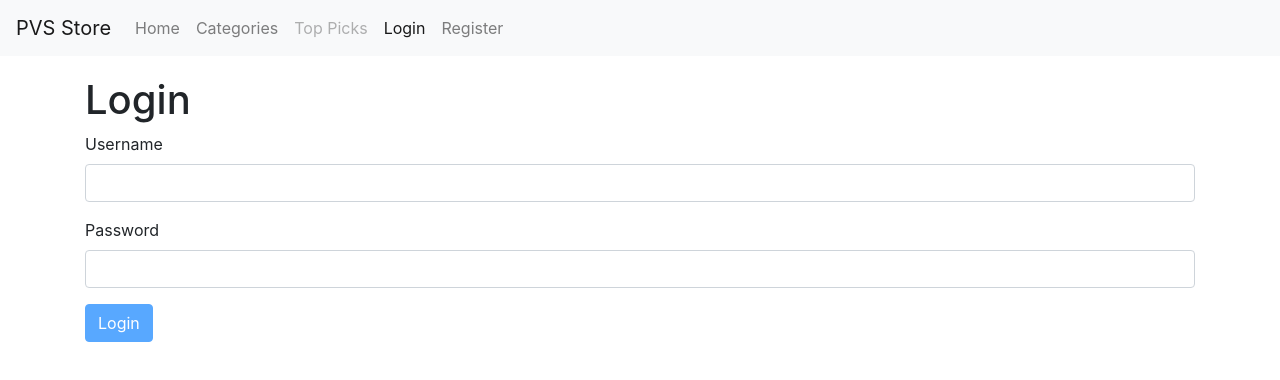
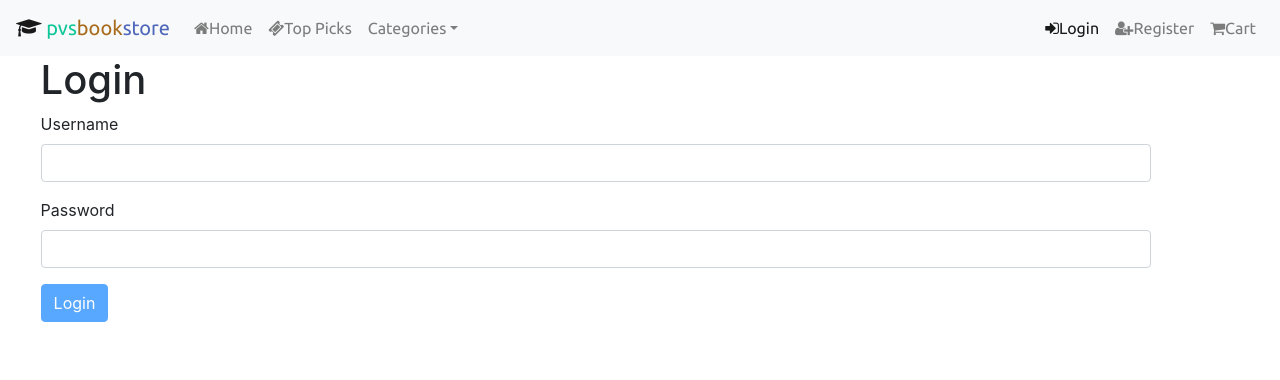
Before and after one commit to kladiskov/pvs-store-front, a React (Create React App) app: page /login in a window 1280 px wide. Shown: the top 380 px of the page. Built offline with nearby package versions, Linux system fonts and the light colour scheme.

Commit message:
Breaking changes: experimental
Using react bootstrap
Using cards to display the items
Modal for a quick view
Updated book with description, isbn, number of pages
Simple UI enhancements to add certain icons, option for checkout, like, quick view.

```diff
--- a/package.json
+++ b/package.json
@@ -11,6 +11,7 @@
     "lodash": "^4.17.11",
     "prop-types": "^15.6.2",
     "react": "^16.6.3",
+    "react-bootstrap": "^1.0.0-beta.5",
     "react-dom": "^16.6.3",
     "react-router-dom": "^4.3.1",
     "react-scripts": "^2.1.5",
--- a/src/App.js
+++ b/src/App.js
@@ -1,6 +1,6 @@
 import React, { Component } from "react";
 import BookForm from "./components/bookForm";
-import NavBar from "./components/navBar";
+import StoreNavBar from "./components/navBar";
 import { Switch, Route, Redirect } from "react-router-dom";
 import { ToastContainer } from "react-toastify";
 
@@ -27,7 +27,7 @@ class App extends Component {
     return (
       <React.Fragment>
         <ToastContainer />
-        <NavBar user={user} />
+        <StoreNavBar user={user} />
         <main className="container">
           <Switch>
             <Route path="/register" component={Registration} />
--- a/src/components/books.jsx
+++ b/src/components/books.jsx
@@ -9,13 +9,14 @@ import SearchBox from "./common/searchBox";
 import _ from "lodash";
 import { Link } from "react-router-dom";
 import { toast } from "react-toastify";
+import ItemsDisplay from "./itemsDisplay";
 
 class Books extends Component {
   state = {
     books: [],
     genres: [],
     selectedGenre: null,
-    pageSize: 3,
+    pageSize: 6,
     currentPage: 1,
     searchQuery: "",
     sortColumn: { type: "title", order: "asc" }
@@ -40,7 +41,10 @@ class Books extends Component {
         rating: book.rating,
         author: book.author,
         price: book.price,
-        publishDate: book.publishDate
+        publishDate: book.publishDate,
+        isbn: book.isbn,
+        description: book.description,
+        pages: book.pages
       };
     });
   }
@@ -148,6 +152,7 @@ class Books extends Component {
             </Link>
           )}
           <SearchBox value={searchQuery} onChange={this.handleSearch} />
+          {user && (
             <BooksTable
               books={books}
               onDelete={this.handleDelete}
@@ -155,6 +160,8 @@ class Books extends Component {
               onSort={this.handleSort}
               onLike={this.handleLike}
             />
+          )}
+          {!user && <ItemsDisplay data={books} />}
           <Pagination
             currentPage={currentPage}
             onPageChange={this.handlePageChange}
--- /dev/null
+++ b/src/components/common/storeModal.jsx
@@ -0,0 +1,37 @@
+import React, { Component } from "react";
+import Modal from "react-bootstrap/Modal";
+import Button from "react-bootstrap/Button";
+class StoreModal extends Component {
+  state = {};
+  render() {
+    const { item } = this.props;
+    return (
+      <Modal
+        {...this.props}
+        size="lg"
+        aria-labelledby="contained-modal-title-vcenter"
+        centered
+      >
+        <Modal.Header closeButton>
+          <Modal.Title id="contained-modal-title-vcenter">
+            Book Details
+          </Modal.Title>
+        </Modal.Header>
+        <Modal.Body>
+          <h4>{item.title}</h4>
+          <p>ISBN: {item.isbn}</p>
+          <p>Author: {item.author}</p>
+          <p>Published Date: {item.publishDate}</p>
+          <p>Price:{item.price}</p>
+          <p>Description:{item.description}</p>
+          <p>Pages: {item.pages}</p>
+        </Modal.Body>
+        <Modal.Footer>
+          <Button onClick={this.props.onHide}>Close</Button>
+        </Modal.Footer>
+      </Modal>
+    );
+  }
+}
+
+export default StoreModal;
--- /dev/null
+++ b/src/components/item.css
@@ -0,0 +1,30 @@
+.item {
+  border: 1px solid #ccc;
+  border-radius: 3px;
+  width: 200px;
+  height: 250px;
+  margin: 1.66%;
+  padding: 2px;
+}
+.titleImage {
+  width: 40px;
+  height: 40px;
+  float: left;
+  margin: 1.66%;
+}
+
+p {
+  text-align: left;
+  padding: 0 5px;
+}
+
+.hover {
+  position: relative;
+  box-shadow: 3px 3px 10px #999;
+  transform: translate(-2px, -2px);
+  transition: all 0.2s;
+}
+
+.hidden {
+  display: none;
+}
--- /dev/null
+++ b/src/components/item.jsx
@@ -0,0 +1,53 @@
+import React, { Component } from "react";
+import Card from "react-bootstrap/Card";
+import Button from "react-bootstrap/Button";
+import ButtonGroup from "react-bootstrap/ButtonGroup";
+import "./item.css";
+import StoreModal from "./common/storeModal";
+class Item extends Component {
+  constructor(...args) {
+    super(...args);
+
+    this.state = { modalShow: false };
+  }
+  render() {
+    let modalClose = () => this.setState({ modalShow: false });
+    const { item } = this.props;
+    return (
+      <React.Fragment>
+        <StoreModal
+          show={this.state.modalShow}
+          onHide={modalClose}
+          item={item}
+        />
+        <Card style={({ width: "16rem" }, { height: "16rem" })}>
+          <Card.Body>
+            <Card.Title>{item.title}</Card.Title>
+            <Card.Text>
+              <p>ISBN: {item.isbn}</p>
+              Author: {item.author}
+              <br />
+              Price: Rs {item.price}
+            </Card.Text>
+            <ButtonGroup aria-label="Item actions">
+              <Button variant="secondary">
+                <i className="fa fa-heart-o" aria-hidden="true" />
+              </Button>
+              <Button
+                variant="info"
+                onClick={() => this.setState({ modalShow: true })}
+              >
+                Quick View
+              </Button>
+              <Button variant="secondary">
+                <i className="fa fa-cart-plus" aria-hidden="true" />
+              </Button>
+            </ButtonGroup>
+          </Card.Body>
+        </Card>
+      </React.Fragment>
+    );
+  }
+}
+
+export default Item;
--- /dev/null
+++ b/src/components/itemsDisplay.jsx
@@ -0,0 +1,20 @@
+import React, { Component } from "react";
+import Item from "./item";
+import CardColumns from "react-bootstrap/CardColumns";
+class ItemsDisplay extends Component {
+  state = {};
+  render() {
+    const { data } = this.props;
+    return (
+      <CardColumns>
+        {data.map(item => (
+          <div key={item.id} className="col-xs-3">
+            <Item item={item} />
+          </div>
+        ))}
+      </CardColumns>
+    );
+  }
+}
+
+export default ItemsDisplay;
--- /dev/null
+++ b/src/components/navBar.css
@@ -0,0 +1,23 @@
+@import url("https://fonts.googleapis.com/css?family=Ubuntu");
+
+.navbar {
+  padding-left: 20px;
+  padding-right: 20px;
+  font-family: "Ubuntu";
+}
+
+#first {
+  color: rgb(14, 199, 153);
+}
+
+#second {
+  color: rgb(168, 107, 28);
+}
+
+#third {
+  color: rgb(78, 103, 186);
+}
+
+.user-items {
+  margin-left: 10%;
+}
--- a/src/components/navBar.jsx
+++ b/src/components/navBar.jsx
@@ -1,57 +1,74 @@
 import React from "react";
+import Navbar from "react-bootstrap/Navbar";
 import { Link, NavLink } from "react-router-dom";
-const NavBar = ({ user }) => {
+import Nav from "react-bootstrap/Nav";
+import NavDropdown from "react-bootstrap/NavDropdown";
+import "./navBar.css";
+const StoreNavBar = ({ user }) => {
   return (
-    <nav className="navbar navbar-expand-lg navbar-light bg-light">
-      <Link className="navbar-brand" to="/">
-        PVS Store
+    <Navbar bg="light" expand="lg">
+      <Link className="navbar-brand" to="/books">
+        <i className="fa fa-graduation-cap" aria-hidden="true" />
+        <span id="first"> pvs</span>
+        <span id="second">book</span>
+        <span id="third">store</span>
       </Link>
-      <button
-        className="navbar-toggler"
-        type="button"
-        data-toggle="collapse"
-        data-target="#navbarNavAltMarkup"
-        aria-controls="navbarNavAltMarkup"
-        aria-expanded="false"
-        aria-label="Toggle navigation"
-      >
-        <span className="navbar-toggler-icon" />
-      </button>
-      <div className="collapse navbar-collapse" id="navbarNavAltMarkup">
-        <div className="navbar-nav">
+      <Navbar.Toggle aria-controls="basic-navbar-nav" />
+      <Navbar.Collapse id="basic-navbar-nav">
+        <Nav className="mr-auto">
           <NavLink className="nav-item nav-link" to="/books">
+            <i className="fa fa-home" aria-hidden="true" />
             Home
           </NavLink>
-          <NavLink className="nav-item nav-link" to="/categories">
-            Categories
-          </NavLink>
-          <NavLink className="nav-item nav-link disabled" to="/books">
+          <NavLink className="nav-item nav-link" to="/books">
+            <i className="fa fa-ticket" aria-hidden="true" />
             Top Picks
           </NavLink>
+          <NavDropdown title="Categories" id="basic-nav-dropdown">
+            <NavDropdown.Item href="#action/3.1">Action</NavDropdown.Item>
+            <NavDropdown.Item href="#action/3.2">
+              Another action
+            </NavDropdown.Item>
+            <NavDropdown.Item href="#action/3.3">Something</NavDropdown.Item>
+            <NavDropdown.Divider />
+            <NavDropdown.Item href="#action/3.4">
+              Separated link
+            </NavDropdown.Item>
+          </NavDropdown>
+        </Nav>
+        <Nav>
           {!user && (
             <React.Fragment>
               <NavLink className="nav-item nav-link" to="/login">
+                <i className="fa fa-sign-in" aria-hidden="true" />
                 Login
               </NavLink>
               <NavLink className="nav-item nav-link" to="/register">
+                <i className="fa fa-user-plus" aria-hidden="true" />
                 Register
+              </NavLink>
+              <NavLink className="nav-item nav-link" to="/cart">
+                <i className="fa fa-shopping-cart" aria-hidden="true" />
+                Cart
               </NavLink>
             </React.Fragment>
           )}
           {user && (
             <React.Fragment>
-              <NavLink className="nav-item nav-link" to="/profile">
-                {user.name}
-              </NavLink>
-              <NavLink className="nav-item nav-link" to="/logout">
-                Logout
+              <NavDropdown title={user.name} id="user-items">
+                <NavDropdown.Item href="/profile">My Account</NavDropdown.Item>
+                <NavDropdown.Item href="/logout">Logout</NavDropdown.Item>
+              </NavDropdown>
+              <NavLink className="nav-item nav-link" to="/register">
+                <i class="fa fa-shopping-cart" aria-hidden="true" />
+                Cart
               </NavLink>
             </React.Fragment>
           )}
-        </div>
-      </div>
-    </nav>
+        </Nav>
+      </Navbar.Collapse>
+    </Navbar>
   );
 };
 
-export default NavBar;
+export default StoreNavBar;
--- a/src/index.css
+++ b/src/index.css
@@ -1,15 +1,12 @@
 body {
   margin: 0;
   padding: 0;
+  width: 100%;
   font-family: -apple-system, BlinkMacSystemFont, "Segoe UI", "Roboto", "Oxygen",
     "Ubuntu", "Cantarell", "Fira Sans", "Droid Sans", "Helvetica Neue",
     sans-serif;
   -webkit-font-smoothing: antialiased;
   -moz-osx-font-smoothing: grayscale;
-}
-
-.navbar {
-  margin-bottom: 20px;
 }
 
 code {
@@ -20,3 +17,13 @@ code {
 .clickable {
   cursor: pointer;
 }
+
+/*.container {
+  display: flex;
+}*/
+
+.container {
+  position: absolute;
+  width: 100%;
+  left: 2%;
+}
```
Also changed, not shown: 1 other file (tests, documents, lock files or other folders). Lines whose indentation alone changed are shown as unchanged.
